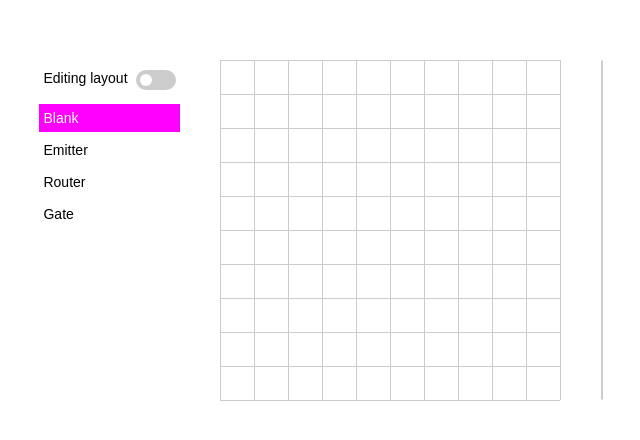
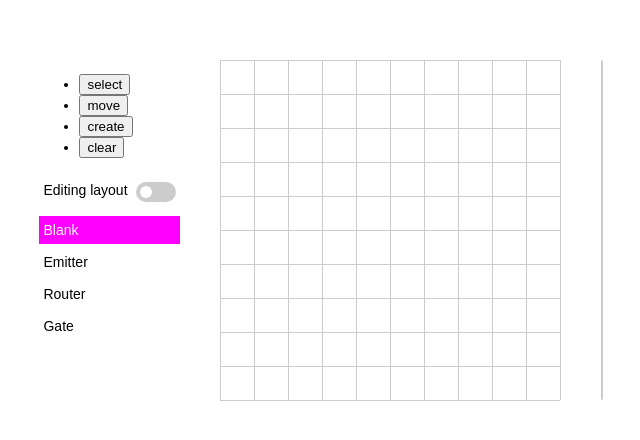
Before and after one commit to mikegreer/little-logic-react, a React (Create React App) app: page / in a window 1280 px wide. Shown: the part 110-550 px from the top of the page, without its empty margins (319-959 px from the left). Built offline with nearby package versions, Linux system fonts and the light colour scheme.

Commit message:
starting toolbox and helper function to update cell data

```diff
--- /dev/null
+++ b/src/components/Toolbox.js
@@ -0,0 +1,27 @@
+import React from 'react';
+import './toolbox.css';
+
+class Toolbox extends React.Component {
+    render () {
+        return (
+            <ul>
+                <li>
+                    <button
+                        onClick = {() => this.props.onClick("0")}
+                    >select</button>
+                </li>
+                <li><button
+                        onClick = {() => this.props.onClick("1")}
+                    >move</button></li>
+                <li><button
+                        onClick = {() => this.props.onClick("2")}
+                    >create</button></li>
+                <li><button
+                        onClick = {() => this.props.onClick("3")}
+                    >clear</button></li>
+            </ul>
+        )
+    }
+}
+
+export default Toolbox;
--- /dev/null
+++ b/src/components/toolbox.css
@@ -0,0 +1,5 @@
+.toolbox{
+    width: 100px;
+    min-height: 60px;
+    background: blue;
+}
--- a/src/index.js
+++ b/src/index.js
@@ -5,6 +5,7 @@ import App from './App';
 import classNames from 'classnames';
 import RuleEditor from './components/RuleEditor';
 import Slider from './components/Slider';
+import Toolbox from './components/Toolbox';
 import * as serviceWorker from './serviceWorker';
 
 ReactDOM.render(<App />, document.getElementById('root'));
@@ -146,6 +147,7 @@ class Game extends React.Component {
         this.state = {
             level: this.constructLevel(10, 10, []),
             editingLevel: false,
+            currentTool: 0,
             selectedCell: 0,
             currentlyAdding: 0,
             cellTypes: [
@@ -159,11 +161,21 @@ class Game extends React.Component {
         };
     }
 
+    //helper function to update cell
+    updateCell = (cellChanges, cellID) => {
+        const level = this.state.level.slice();
+        const updatedCell = Object.assign(level[cellID], cellChanges);
+        level[cellID] = updatedCell;
+        this.setState({level: level});
+    }
+
+    //TODO: helper function to update rule within cell
+
     cellClick = (cellID) => {
-        if(this.state.editingLevel){
-            const level = this.state.level.slice();
-            level[cellID].type = this.state.currentlyAdding;
-            level[cellID].rules = [
+        if(this.state.currentTool === 2){
+            this.updateCell({
+                type: this.state.currentlyAdding,
+                rules: [
                     {
                         points: 5,
                         color: 0,
@@ -171,15 +183,18 @@ class Game extends React.Component {
                         visualDirection: 45,
                         audioSample:0
                     }
-            ];
-            this.setState({level: level});
+                ],
+            }, cellID);
         }else{
-            const level = this.state.level.slice();
-            level[cellID].selected = true;
+            this.updateCell({
+                selected: true,
+            }, cellID);
+
             if(this.state.selectedCell || this.state.selectedCell === 0){
-                level[this.state.selectedCell].selected = null;
+                this.updateCell({
+                    selected: null,
+                }, this.state.selectedCell);
             }
-            this.setState({level: level});
             this.setState({selectedCell: cellID});
         }
     }
@@ -252,11 +267,18 @@ class Game extends React.Component {
         this.setState({level: level});
     }
 
+    toolboxClick = (toolID) => {
+        this.setState({currentTool: parseInt(toolID)});
+    }
+
     render() {
       return (
         <div className="wrapper">
         <div className="game">
             <div className="level-editor">
+                <Toolbox
+                    onClick = {(toolID) => this.toolboxClick(toolID)}
+                ></Toolbox>
                 <LayoutToggle
                     editingLevel={this.state.editingLevel}
                     onClick = {() => this.toggleEditMode()}
```
Lines whose indentation alone changed are shown as unchanged.
